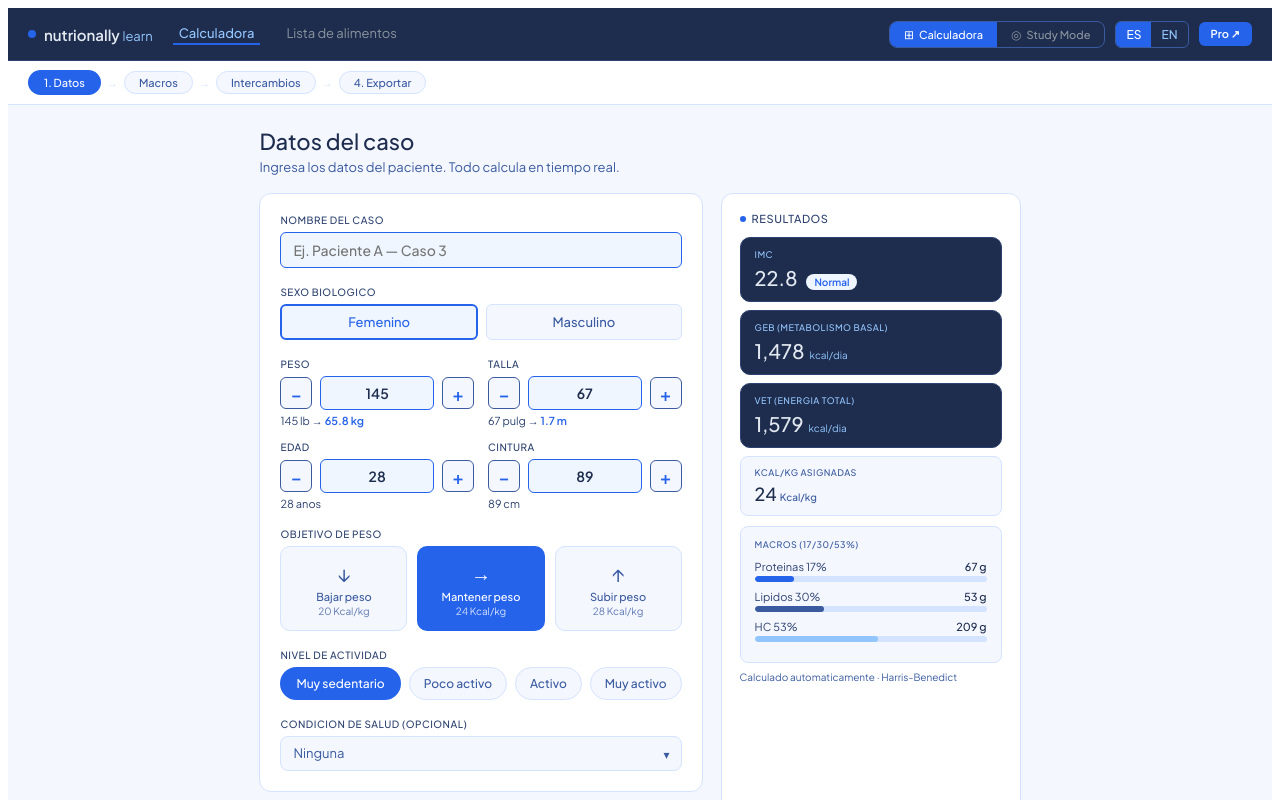
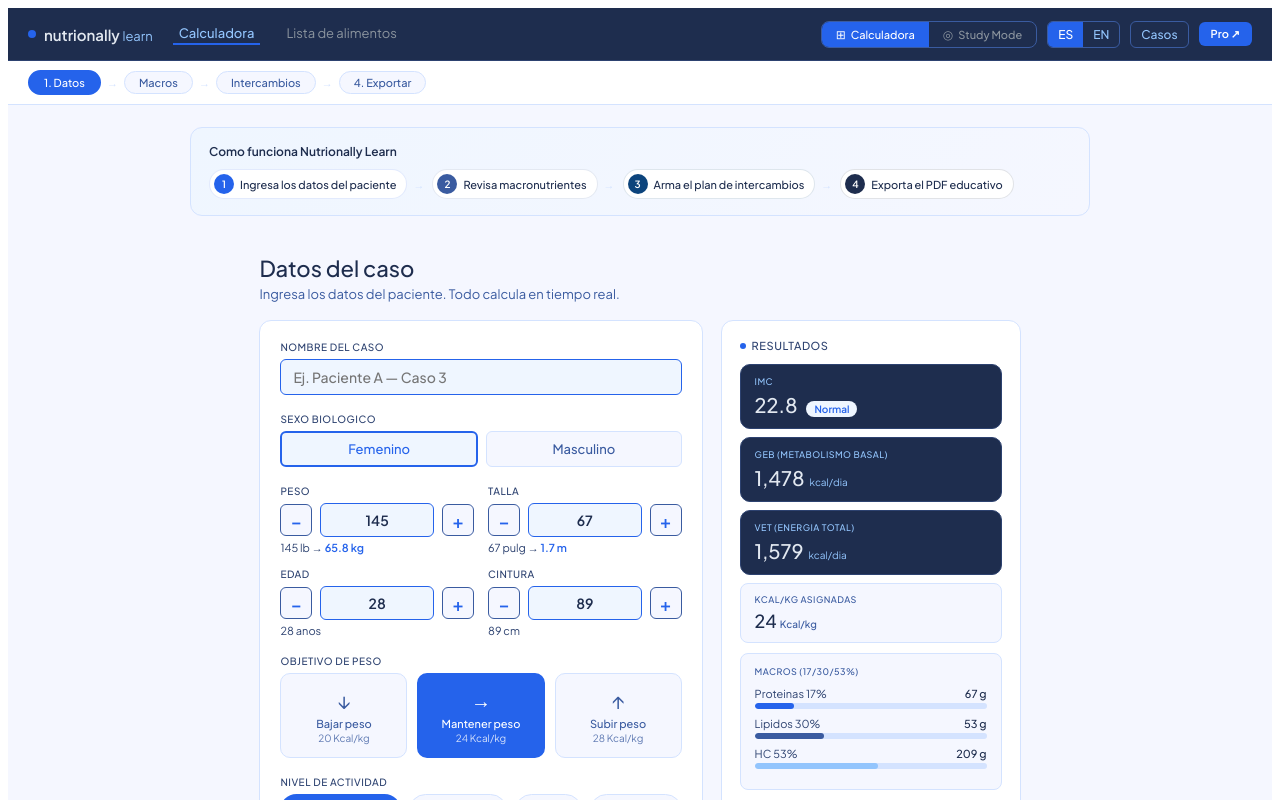
Before and after one commit to Patzz87/nutrionally-learn, a React (Vite) app: page / in a window 1280 px wide. Shown: the top 800 px of the page. Built offline with nearby package versions, Linux system fonts and the light colour scheme.

Commit message:
feat: saved cases + first-run hint

```diff
--- a/src/App.jsx
+++ b/src/App.jsx
@@ -136,7 +136,7 @@ function hamwi(sex,heightIn) {
   return +(48.0+2.7*(heightIn-60)).toFixed(1);
 }
 
-function Navbar({lang,setLang,screen,setScreen,isMobile,onUpgrade,setCaseStarted}) {
+function Navbar({lang,setLang,screen,setScreen,isMobile,onUpgrade,setCaseStarted,onCases,casesLabel,casesCount}) {
   const {studyMode,setStudyMode} = useContext(StudyModeContext);
   return (
     <nav style={{background:"#1E2D4E",height:52,display:"flex",alignItems:"center",padding:"0 20px",gap:20,borderBottom:"0.5px solid #2D4270",position:"sticky",top:0,zIndex:200,flexShrink:0}}>
@@ -165,7 +165,7 @@ function Navbar({lang,setLang,screen,setScreen,isMobile,onUpgrade,setCaseStarted
             <button key={l} onClick={()=>setLang(l)} style={{padding:"5px 10px",fontSize:12,fontWeight:500,cursor:"pointer",background:lang===l?"#2563EB":"transparent",color:lang===l?"#fff":"#93C5FD",border:"none",fontFamily:F}}>{l}</button>
           ))}
         </div>
-        <span onClick={onUpgrade} style={{fontSize:11,fontWeight:600,padding:"5px 12px",background:"#2563EB",color:"#fff",borderRadius:6,cursor:"pointer",fontFamily:F,flexShrink:0}}>Pro ↗</span>
+        {onCases&&<button onClick={onCases} style={{fontSize:12,fontWeight:500,padding:"5px 10px",borderRadius:6,background:"transparent",color:"#93C5FD",border:"0.5px solid #3A5BA0",cursor:"pointer",fontFamily:F,flexShrink:0}}>{casesLabel}{casesCount>0&&<span style={{background:"#2563EB",color:"#fff",borderRadius:10,padding:"1px 5px",fontSize:10,fontWeight:600,marginLeft:4}}>{casesCount}</span>}</button>}<span onClick={onUpgrade} style={{fontSize:11,fontWeight:600,padding:"5px 12px",background:"#2563EB",color:"#fff",borderRadius:6,cursor:"pointer",fontFamily:F,flexShrink:0}}>Pro ↗</span>
       </div>
     </nav>
   );
@@ -882,9 +882,75 @@ function Screen4({lang,isMobile}) {
 
 const LS_KEY_PATIENT="nl_patient_v1";
 const LS_KEY_STUDY="nl_study_v1";
+const LS_KEY_CASES="nl_cases_v1";
 function loadLS(key,fallback){try{const v=localStorage.getItem(key);return v?JSON.parse(v):fallback;}catch{return fallback;}}
 
 const DEFAULT_PATIENT={caseName:"",sex:"F",weightLb:145,heightIn:67,age:28,waist:89,goal:"mantener",activity:0,condition:"none",protPct:17,lipPct:30,hcPct:53,mealTimes:4,protG:67,lipG:53,hcG:210,vet:1582,geb:1479,exchanges:null};
+
+function CasesDrawer({isES, cases, onLoad, onDelete, onClose, isMobile}) {
+  return (
+    <div style={{position:"fixed",top:0,right:0,bottom:0,zIndex:2000,display:"flex"}}>
+      <div onClick={onClose} style={{position:"fixed",inset:0,background:"rgba(0,0,0,0.25)"}}/>
+      <div style={{position:"relative",marginLeft:"auto",width:isMobile?"100vw":340,background:"#fff",boxShadow:"-4px 0 24px rgba(30,45,78,0.13)",display:"flex",flexDirection:"column",height:"100%"}}>
+        <div style={{padding:"16px 18px",borderBottom:"0.5px solid #D4E3FF",display:"flex",alignItems:"center",justifyContent:"space-between",flexShrink:0}}>
+          <div>
+            <div style={{fontSize:14,fontWeight:600,color:"#1E2D4E",fontFamily:F}}>{isES?"Casos guardados":"Saved cases"}</div>
+            <div style={{fontSize:11,color:"#3A5BA0",fontFamily:F,marginTop:2}}>{cases.length} {isES?"caso(s)":"case(s)"}</div>
+          </div>
+          <button onClick={onClose} style={{border:"none",background:"#F5F7FF",borderRadius:6,padding:"6px 10px",cursor:"pointer",fontSize:14,color:"#3A5BA0"}}>✕</button>
+        </div>
+        <div style={{flex:1,overflowY:"auto",padding:"12px"}}>
+          {cases.length===0 && (
+            <div style={{textAlign:"center",padding:"40px 20px",color:"#3A5BA0",fontSize:13,fontFamily:F}}>
+              {isES?"Aun no hay casos guardados.":"No saved cases yet."}
+            </div>
+          )}
+          {cases.map((c,i)=>(
+            <div key={c.id} style={{background:"#F5F7FF",border:"0.5px solid #D4E3FF",borderRadius:10,padding:"13px 14px",marginBottom:8}}>
+              <div style={{display:"flex",justifyContent:"space-between",alignItems:"flex-start",marginBottom:8}}>
+                <div>
+                  <div style={{fontSize:13,fontWeight:600,color:"#1E2D4E",fontFamily:F}}>{c.name||"—"}</div>
+                  <div style={{fontSize:10,color:"#3A5BA0",fontFamily:F,marginTop:2}}>{c.date}</div>
+                </div>
+                <button onClick={()=>onDelete(c.id)} style={{border:"none",background:"transparent",cursor:"pointer",fontSize:12,color:"#CBD5E1",padding:"2px 4px"}}>✕</button>
+              </div>
+              <div style={{display:"grid",gridTemplateColumns:"repeat(3,1fr)",gap:6,marginBottom:10}}>
+                {[{l:"VET",v:c.vet+" kcal"},{l:isES?"Sexo":"Sex",v:c.sex==="F"?(isES?"Fem":"F"):(isES?"Masc":"M")},{l:isES?"Objetivo":"Goal",v:c.goal==="bajar"?(isES?"Bajar":"Lose"):c.goal==="subir"?(isES?"Subir":"Gain"):(isES?"Mantener":"Maintain")}].map(kv=>(
+                  <div key={kv.l} style={{background:"#fff",borderRadius:6,padding:"6px 8px",border:"0.5px solid #D4E3FF"}}>
+                    <div style={{fontSize:9,color:"#3A5BA0",fontFamily:F,textTransform:"uppercase",letterSpacing:"0.05em"}}>{kv.l}</div>
+                    <div style={{fontSize:11,fontWeight:600,color:"#1E2D4E",fontFamily:F,marginTop:2}}>{kv.v}</div>
+                  </div>
+                ))}
+              </div>
+              <button onClick={()=>onLoad(c)} style={{width:"100%",padding:"8px 0",borderRadius:7,background:"#2563EB",color:"#fff",fontSize:12,fontWeight:500,border:"none",cursor:"pointer",fontFamily:F}}>
+                {isES?"Cargar caso":"Load case"}
+              </button>
+            </div>
+          ))}
+        </div>
+      </div>
+    </div>
+  );
+}
+
+function FirstRunHint({isES}) {
+  return (
+    <div style={{background:"linear-gradient(135deg,#EFF6FF,#F5F7FF)",border:"0.5px solid #D4E3FF",borderRadius:12,padding:"16px 18px",marginBottom:16}}>
+      <div style={{fontSize:12,fontWeight:600,color:"#1E2D4E",fontFamily:F,marginBottom:10}}>{isES?"Como funciona Nutrionally Learn":"How Nutrionally Learn works"}</div>
+      <div style={{display:"flex",alignItems:"center",gap:8,flexWrap:"wrap"}}>
+        {[{n:"1",l:isES?"Ingresa los datos del paciente":"Enter patient data",c:"#2563EB"},{n:"2",l:isES?"Revisa macronutrientes":"Review macronutrients",c:"#3A5BA0"},{n:"3",l:isES?"Arma el plan de intercambios":"Build exchange plan",c:"#0C447C"},{n:"4",l:isES?"Exporta el PDF educativo":"Export educational PDF",c:"#1E2D4E"}].map((step,i)=>(
+          <div key={step.n} style={{display:"flex",alignItems:"center",gap:6}}>
+            <div style={{display:"flex",alignItems:"center",gap:6,background:"#fff",border:`0.5px solid ${step.c}22`,borderRadius:20,padding:"4px 10px 4px 4px"}}>
+              <div style={{width:20,height:20,borderRadius:"50%",background:step.c,color:"#fff",fontSize:10,fontWeight:700,display:"flex",alignItems:"center",justifyContent:"center",flexShrink:0}}>{step.n}</div>
+              <span style={{fontSize:11,color:"#1E2D4E",fontFamily:F,fontWeight:500}}>{step.l}</span>
+            </div>
+            {i<3&&<span style={{fontSize:11,color:"#D4E3FF"}}>→</span>}
+          </div>
+        ))}
+      </div>
+    </div>
+  );
+}
 
 export default function App() {
   const [lang,setLang]=useState("ES");
@@ -898,6 +964,17 @@ export default function App() {
   const [patientState,setPatientStateRaw]=useState(()=>loadLS(LS_KEY_PATIENT,DEFAULT_PATIENT));
 
   function setStudyMode(val){setStudyModeRaw(val);try{localStorage.setItem(LS_KEY_STUDY,JSON.stringify(val));}catch{}}
+  const [savedCases,setSavedCasesRaw]=useState(()=>loadLS(LS_KEY_CASES,[]));
+  const [showCases,setShowCases]=useState(false);
+  function setSavedCases(val){setSavedCasesRaw(val);try{localStorage.setItem(LS_KEY_CASES,JSON.stringify(val));}catch{}}
+  function saveCurrentCase(){
+    if(!patientState.caseName) return;
+    const entry={id:Date.now(),name:patientState.caseName,date:new Date().toLocaleDateString("es-ES",{year:"numeric",month:"short",day:"numeric"}),sex:patientState.sex,vet:patientState.vet,goal:patientState.goal,snapshot:{...patientState}};
+    setSavedCases([entry,...savedCases.filter(c=>c.name!==patientState.caseName).slice(0,19)]);
+  }
+  function loadCase(c){setPatientState(c.snapshot);setShowCases(false);}
+  function deleteCase(id){setSavedCases(savedCases.filter(c=>c.id!==id));}
+  const isFirstRun = savedCases.length===0 && caseCount===0;
   function setPatientState(updater){setPatientStateRaw(prev=>{const next=typeof updater==="function"?updater(prev):updater;try{localStorage.setItem(LS_KEY_PATIENT,JSON.stringify(next));}catch{}return next;});}
 
   useEffect(()=>{const check=()=>setIsMobile(window.innerWidth<768);check();window.addEventListener("resize",check);return()=>window.removeEventListener("resize",check);},[]);
@@ -908,7 +985,8 @@ export default function App() {
     <StudyModeContext.Provider value={{studyMode,setStudyMode}}>
       <div style={{fontFamily:F,background:"#F5F7FF",minHeight:"100vh",display:"flex",flexDirection:"column"}}>
         <link href="https://fonts.googleapis.com/css2?family=Plus+Jakarta+Sans:wght@400;500;600&display=swap" rel="stylesheet"/>
-        <Navbar lang={lang} setLang={setLang} screen={screen} setScreen={setScreen} isMobile={isMobile} onUpgrade={()=>setShowUpgrade(true)} setCaseStarted={setCaseStarted}/>
+        <Navbar lang={lang} setLang={setLang} screen={screen} setScreen={setScreen} isMobile={isMobile} onUpgrade={()=>setShowUpgrade(true)} setCaseStarted={setCaseStarted}onCases={()=>{saveCurrentCase();setShowCases(true);}} casesLabel={lang==="ES"?"Casos":"Cases"} casesCount={savedCases.length}/>
+
         {studyMode&&(
           <div style={{background:"#1E1040",borderBottom:"1px solid #7C3AED",padding:"8px 20px",display:"flex",alignItems:"center",gap:10,flexShrink:0}}>
             <span style={{fontSize:13}}>◎</span>
@@ -918,12 +996,15 @@ export default function App() {
         )}
         {isCalcScreen&&<StepPills lang={lang} current={screen} setScreen={setScreen}/>}
         <div style={{flex:1,overflowY:screen==="s4"?"hidden":"auto",display:"flex",flexDirection:"column"}}>
-          {screen==="s1"&&<Screen1 lang={lang} state={patientState} setState={setPatientState} setScreen={setScreen} isMobile={isMobile} caseStarted={caseStarted} setCaseStarted={setCaseStarted} FREE_LIMIT={FREE_LIMIT} setCaseCount={setCaseCount} setShowUpgrade={setShowUpgrade}/>}
+          {screen==="s1"&&isFirstRun&&<div style={{maxWidth:900,margin:"0 auto",padding:isMobile?"14px 10px 0":"22px 24px 0",width:"100%"}}><FirstRunHint isES={lang==="ES"}/></div>}
+          {screen==="s1"&&<Screen1 lang={lang} state={patientState} setState={setPatientState} setScreen={setScreen} isMobile={isMobile} caseStarted={caseStarted} setCaseStarted={setCaseStarted} FREE_LIMIT={FREE_LIMIT} setCaseCount={setCaseCount} setShowUpgrade={setShowUpgrade}/>
+          }
           {screen==="s2"&&<Screen2 lang={lang} state={patientState} setState={setPatientState} setScreen={setScreen} isMobile={isMobile}/>}
           {screen==="s3"&&<Screen3Wrapper lang={lang} state={patientState} setScreen={setScreen} studyMode={studyMode}/>}
           {screen==="s4"&&<Screen4 lang={lang} isMobile={isMobile}/>}
         </div>
       </div>
+    {showCases&&<CasesDrawer isES={lang==="ES"} cases={savedCases} onLoad={loadCase} onDelete={deleteCase} onClose={()=>setShowCases(false)} isMobile={isMobile}/>}
     {showUpgrade&&<UpgradeModal isES={lang==="ES"} onClose={()=>setShowUpgrade(false)} caseCount={caseCount} freeLimit={FREE_LIMIT}/>}
     </StudyModeContext.Provider>
   );
```
